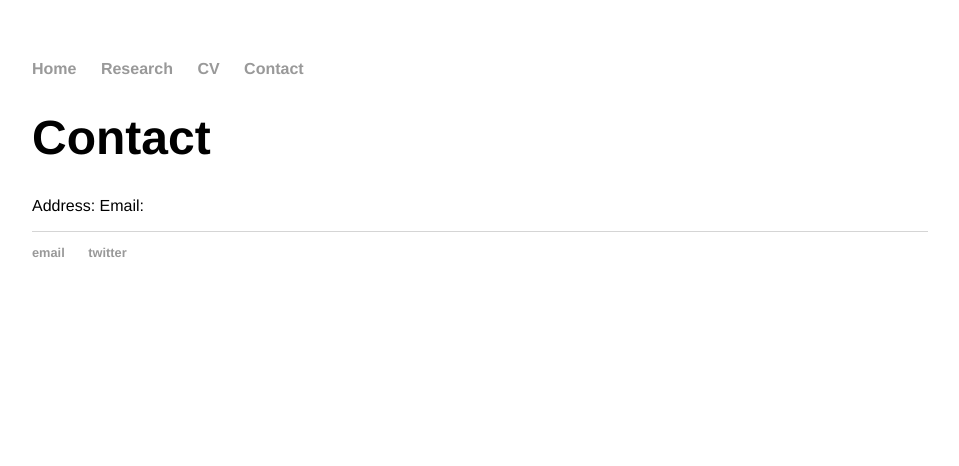
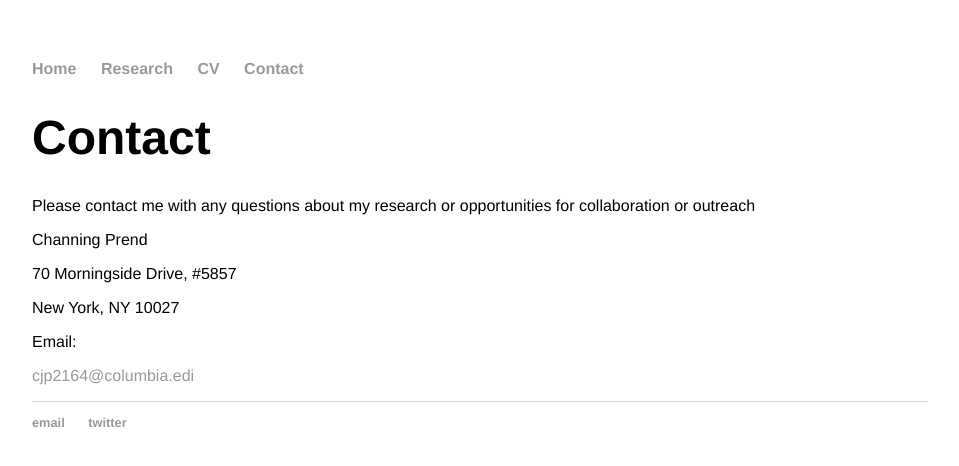
Before and after one commit to cprend/cprend.github.io, a Jekyll site: the page contact/index.html, which Jekyll copies as it is, in a window 1280 px wide. Shown: the top 466 px of the page, without its empty margins (160-1119 px from the left). Built offline with Jekyll 4.4.1, drawn with Linux system fonts in a browser that asks for light colours.

Commit message:
Update index.html

```diff
--- a/contact/index.html
+++ b/contact/index.html
@@ -18,14 +18,18 @@
 
 			<div class="blurb">
 	<h1>Contact</h1>
-		<p>Address:
-    Email: </p>
+			<p>Please contact me with any questions about my research or opportunities for collaboration or outreach</p>
+
+				<p>Channing Prend</p>
+				<p>70 Morningside Drive, #5857</p>
+				<p>New York, NY 10027</p>
+				<p>Email:<p><a href="mailto:cjp2164@columbia.edu">cjp2164@columbia.edi</a>
 </div><!-- /.blurb -->
 
 			</div><!-- /.container -->
 			<footer>
 	    		<ul>
-	        		<li><a href="mailto:cprend13@gmail.com">email</a></li>
+	        		<li><a href="mailto:cjp2164@columbia.edu">email</a></li>
 	        		<li><a href="https://twitter.com/ChanningPrend">twitter</a></li>
 				</ul>
 			</footer>
```
